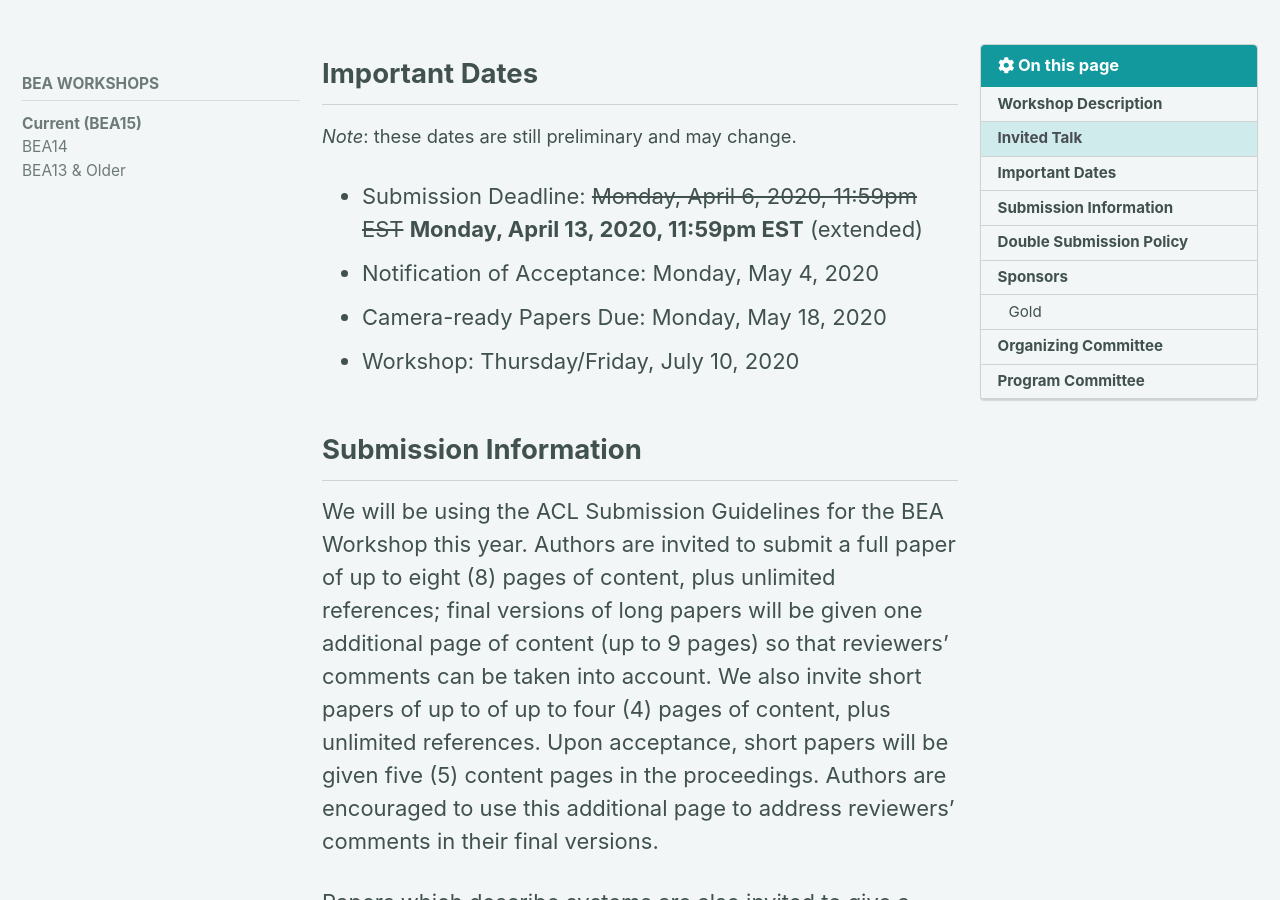
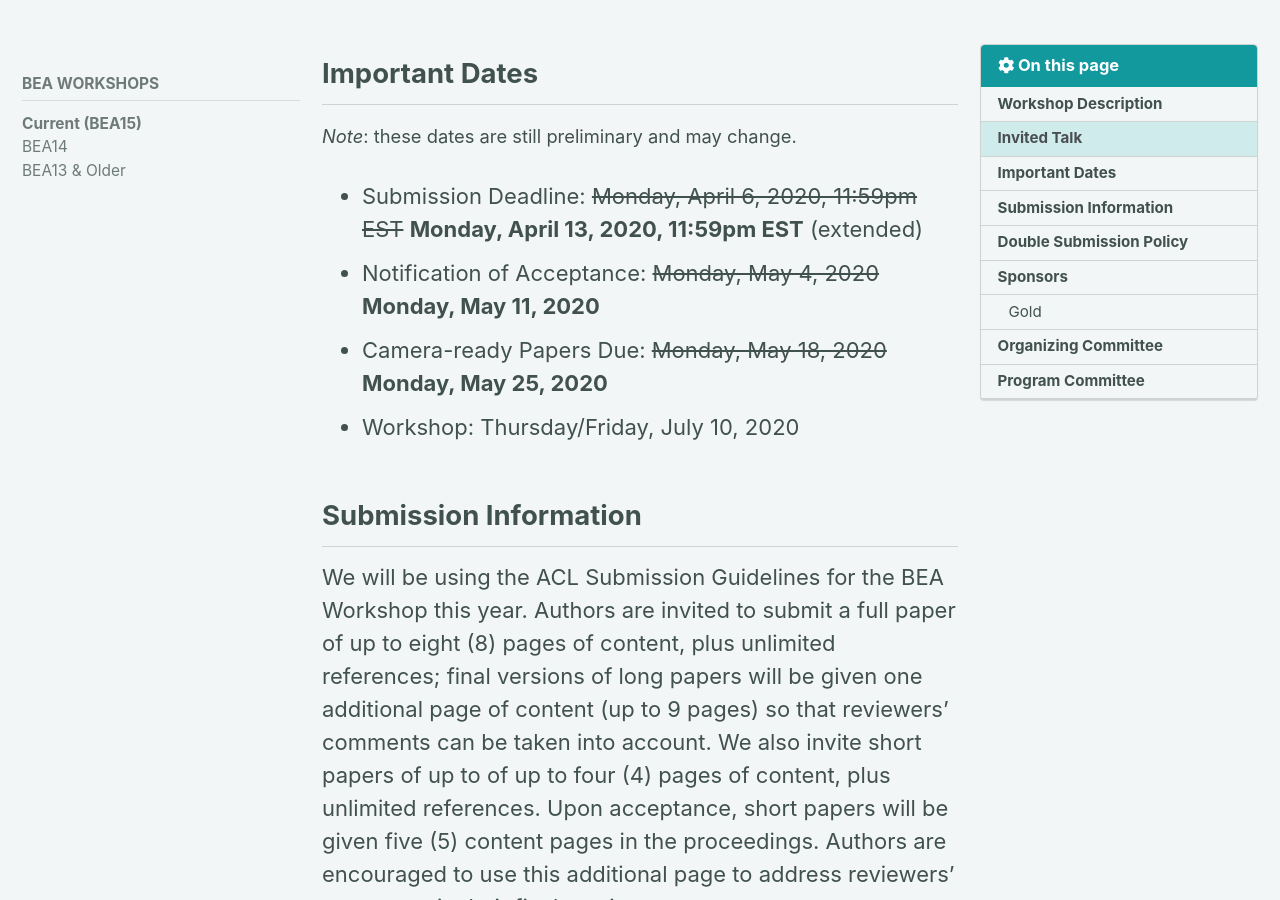
Before and after one commit to sigedu-org/website, a Jekyll site: the page built from _pages/bea/current.md, in a window 1280 px wide and 900 px high, scrolled down 5256 px. Built offline with Jekyll 4.4.1, drawn with Linux system fonts in a browser that asks for light colours; cached includes are drawn as plain includes; nearby versions of some CDN libraries.

Commit message:
Update dates and add news item.

```diff
--- a/_pages/bea/current.md
+++ b/_pages/bea/current.md
@@ -99,8 +99,8 @@ Mari Ostendorf, University of Washington.
 
 - Submission Deadline: <span style="text-decoration: line-through;">Monday, April
 6, 2020, 11:59pm EST</span> **Monday, April 13, 2020, 11:59pm EST** (extended)
-- Notification of Acceptance: Monday, May 4, 2020
-- Camera-ready Papers Due: Monday, May 18, 2020
+- Notification of Acceptance: <span style="text-decoration: line-through;">Monday, May 4, 2020</span> **Monday, May 11, 2020**
+- Camera-ready Papers Due: <span style="text-decoration: line-through;">Monday, May 18, 2020</span> **Monday, May 25, 2020**
 - Workshop: Thursday/Friday, July 10, 2020
 
 
```
Also changed, not shown: _pages/home.md (+3 -0 lines).
